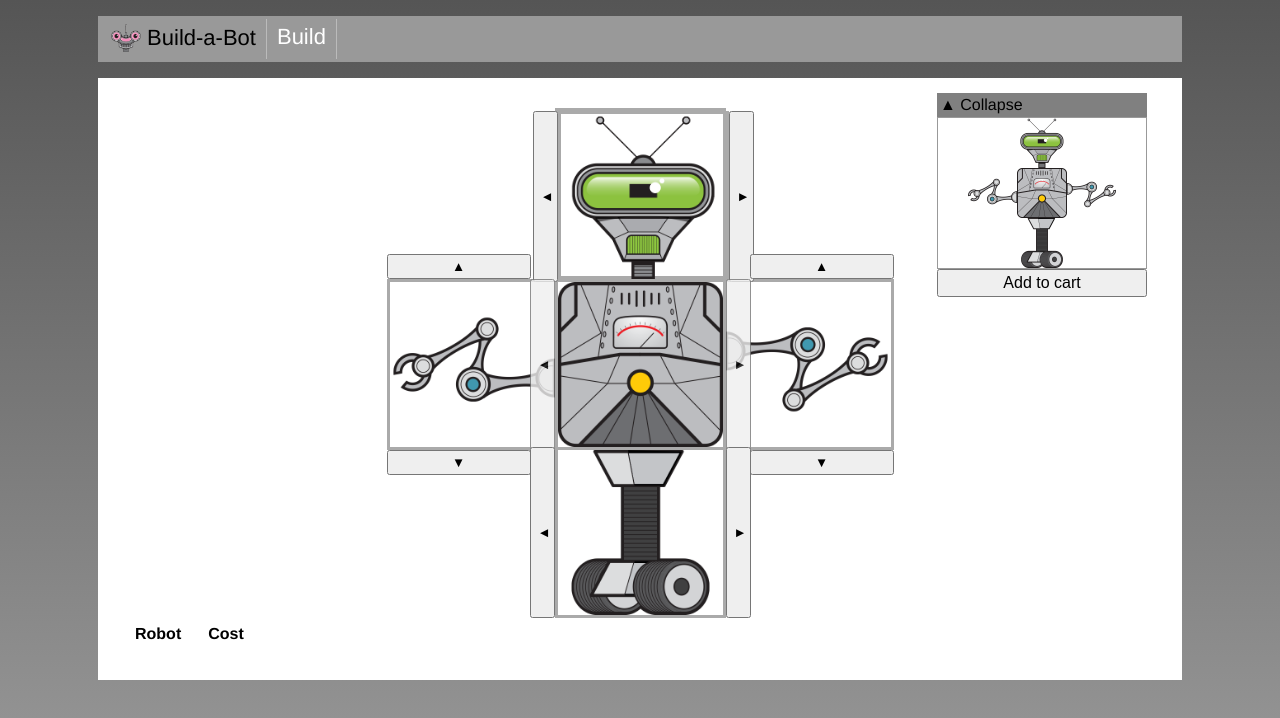
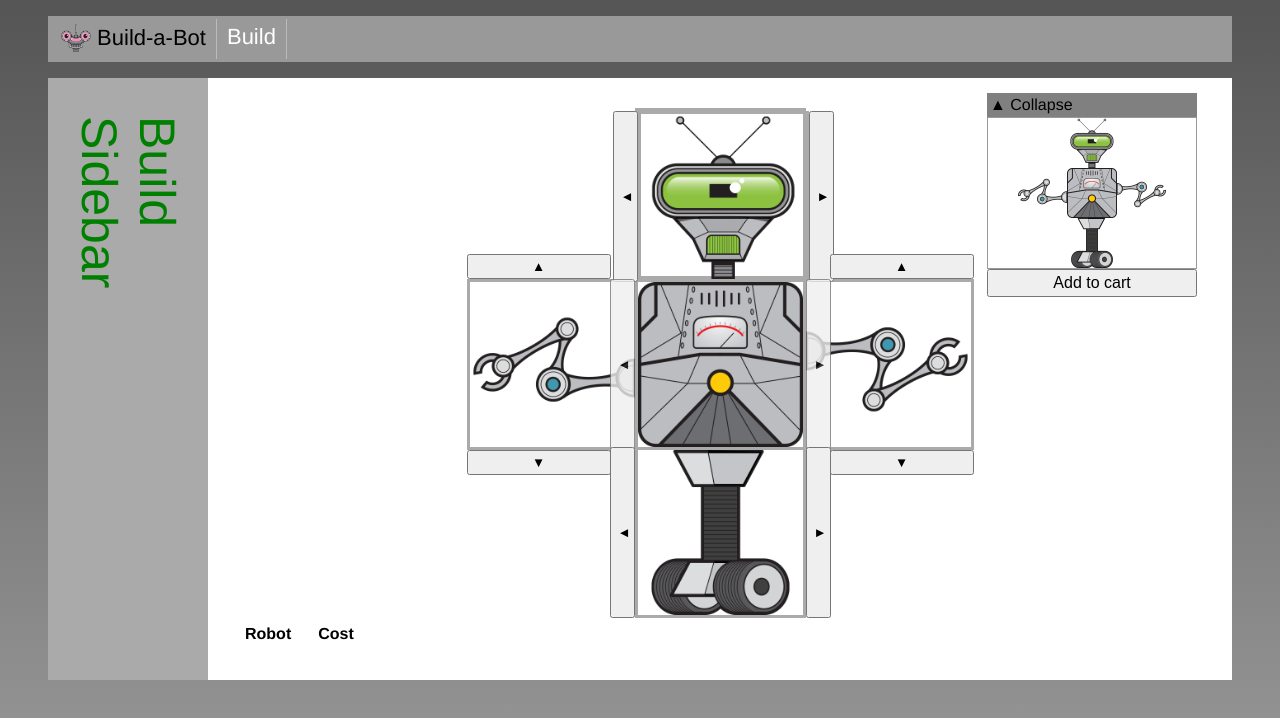
Before and after one commit to raomukesh/vue-build-a-bot, a Vue app: page /#/build in a window 1280 px wide. Shown: the top 718 px of the page. Built offline with nearby package versions, Linux system fonts and the light colour scheme.

Commit message:
Routing from Page to Page : Using Named Views

```diff
--- a/src/App.vue
+++ b/src/App.vue
@@ -17,9 +17,14 @@
         </ul>
       </nav>
     </header>
-    <main>
-      <router-view />
-    </main>
+    <div class="container">
+      <aside class="aside">
+        <router-view name="sidebar"></router-view>
+      </aside>
+      <main>
+        <router-view />
+      </main>
+    </div>
   </div>
 </template>
 
@@ -40,16 +45,15 @@
   font-family: 'Avenir', Helvetica, Arial, sans-serif;
 }
 main{
-  margin: 0 auto;
   padding: 30px;
   background-color: white;
-  width: 1024px;
+  width: 964px;
   min-height: 300px;
 }
 
 header {
   background-color: #999;
-  width: 1084px;
+  width: 1184px;
   margin: 0 auto;
 }
 ul {
@@ -73,4 +77,15 @@
 .router-link-active{
   color: white;
 }
+.container{
+  display: flex;
+  margin: 10px auto 0 auto;
+  justify-content: center;
+}
+.aside{
+  padding: 30px;
+  background-color: #aaa;
+  width: 100px;
+  min-height: 300px;
+}
 </style>
--- a/src/router/index.js
+++ b/src/router/index.js
@@ -9,6 +9,8 @@
 import RobotArms from '../parts/RobotArms.vue';
 import RobotTorsos from '../parts/RobotTorsos.vue';
 import RobotBases from '../parts/RobotBases.vue';
+import SidebarStandard from '../sidebars/SidebarStandard.vue';
+import SidebarBuild from '../sidebars/SidebarBuild.vue';
 
 Vue.use(Router);
 
@@ -16,12 +18,18 @@
     routes: [{
         path: '/',
         name: 'Home',
-        component: HomePage,
+        components: {
+            default: HomePage,
+            sidebar: SidebarStandard,
+        },
     },
     {
         path: '/build',
         name: 'Build',
-        component: RobotBuilder,
+        components: {
+            default: RobotBuilder,
+            sidebar: SidebarBuild,
+        },
     },
     {
         path: '/parts/browse',
--- /dev/null
+++ b/src/sidebars/SidebarBuild.vue
@@ -0,0 +1,19 @@
+<template>
+    <div class="sidebar">
+        Build Sidebar
+    </div>
+</template>
+
+<script>
+    export default {
+        name: 'Build',
+    }
+</script>
+
+<style scoped>
+    .sidebar{
+        font-size: 50px;
+        transform: rotate(90deg);
+        color: green;
+    }
+</style>
--- /dev/null
+++ b/src/sidebars/SidebarStandard.vue
@@ -0,0 +1,18 @@
+<template>
+    <div class="sidebar">
+        Standard Sidebar
+    </div>
+</template>
+
+<script>
+    export default {
+        name: 'Standard',
+    }
+</script>
+
+<style scoped>
+    .sidebar{
+        font-size: 50px;
+        transform: rotate(90deg);
+    }
+</style>
```
